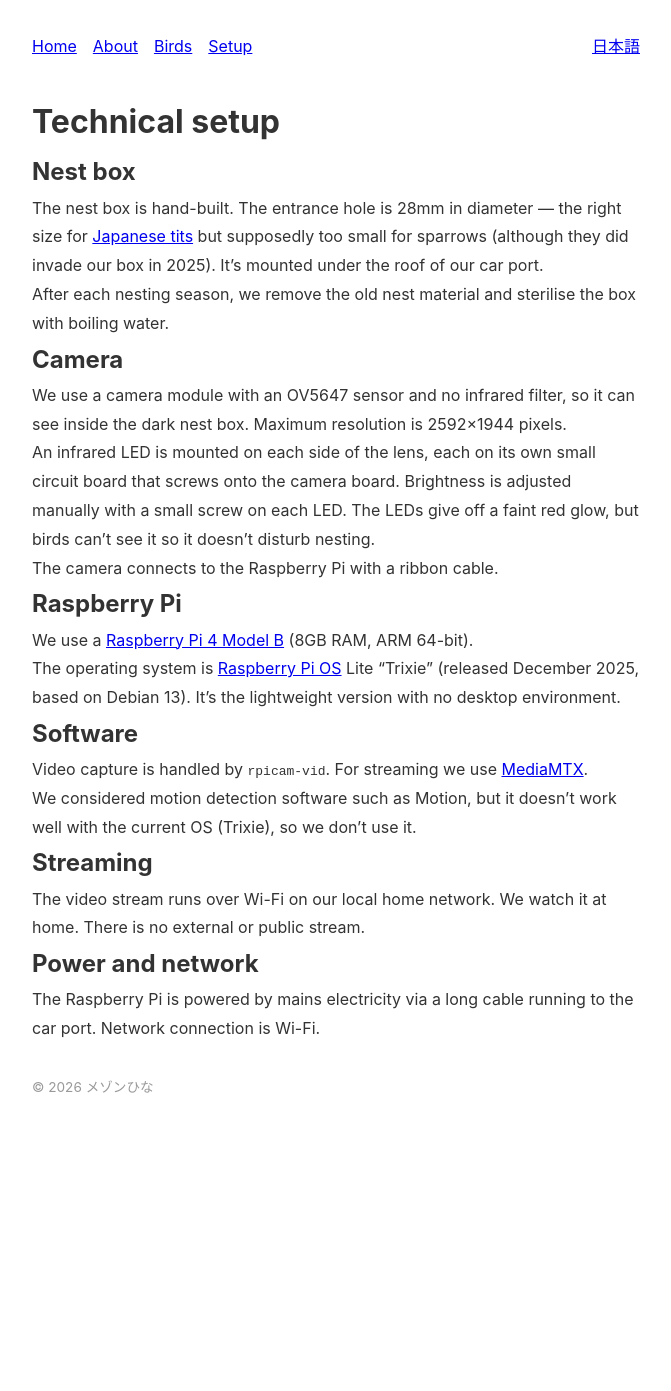
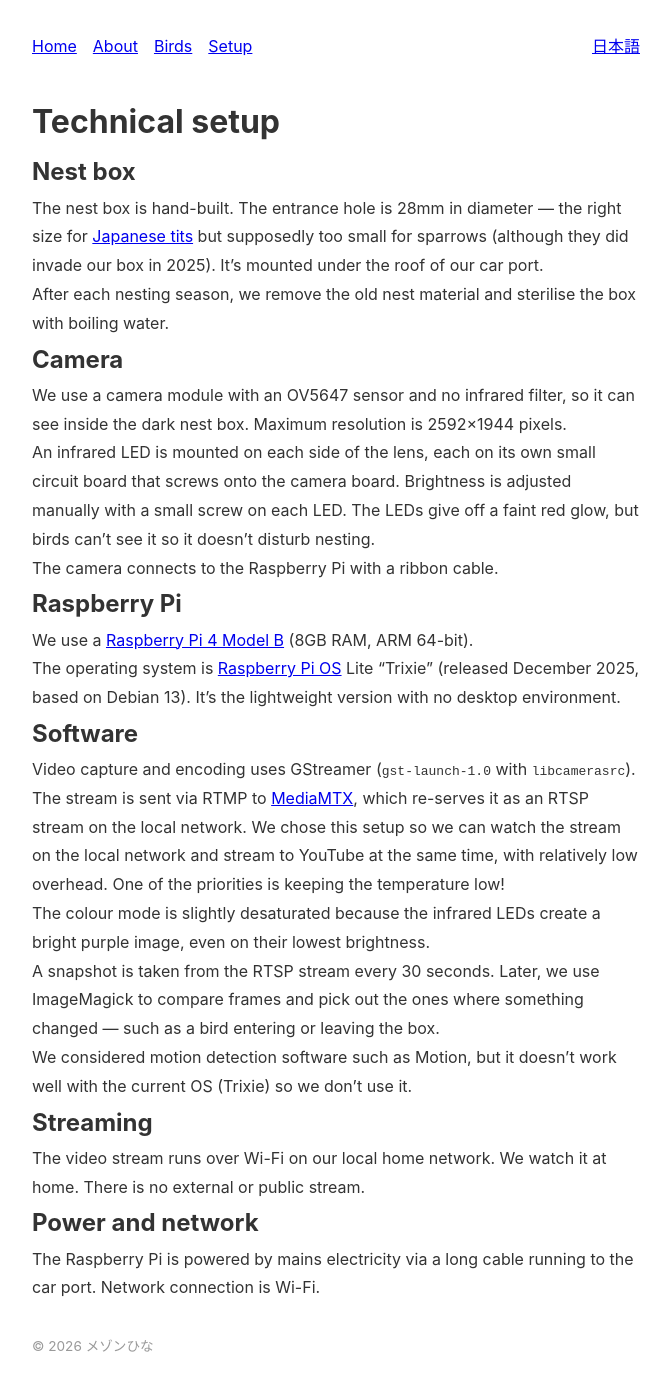
Before and after one commit to tagawa/maison-hina, a Jekyll site: the page built from en/setup.md, in a window 1280 px wide. Shown: the whole page, without its empty margins (304-975 px from the left). Built offline with Jekyll 4.4.1, drawn with Linux system fonts in a browser that asks for light colours; comment, search, counter and statistics services are not loaded; before the commit the page ends 1132 px from its top, so only the background shows below that.

Commit message:
Update setup.md

```diff
--- a/en/setup.md
+++ b/en/setup.md
@@ -32,9 +32,13 @@
 
 ## Software
 
-Video capture is handled by `rpicam-vid`. For streaming we use [MediaMTX](https://github.com/bluenviron/mediamtx).
+Video capture and encoding uses GStreamer (`gst-launch-1.0` with `libcamerasrc`). The stream is sent via RTMP to [MediaMTX](https://github.com/bluenviron/mediamtx), which re-serves it as an RTSP stream on the local network. We chose this setup so we can watch the stream on the local network and stream to YouTube at the same time, with relatively low overhead. One of the priorities is keeping the temperature low!
 
-We considered motion detection software such as Motion, but it doesn't work well with the current OS (Trixie), so we don't use it.
+The colour mode is slightly desaturated because the infrared LEDs create a bright purple image, even on their lowest brightness.
+
+A snapshot is taken from the RTSP stream every 30 seconds. Later, we use ImageMagick to compare frames and pick out the ones where something changed — such as a bird entering or leaving the box.
+
+We considered motion detection software such as Motion, but it doesn't work well with the current OS (Trixie) so we don't use it.
 
 ## Streaming
 
```
